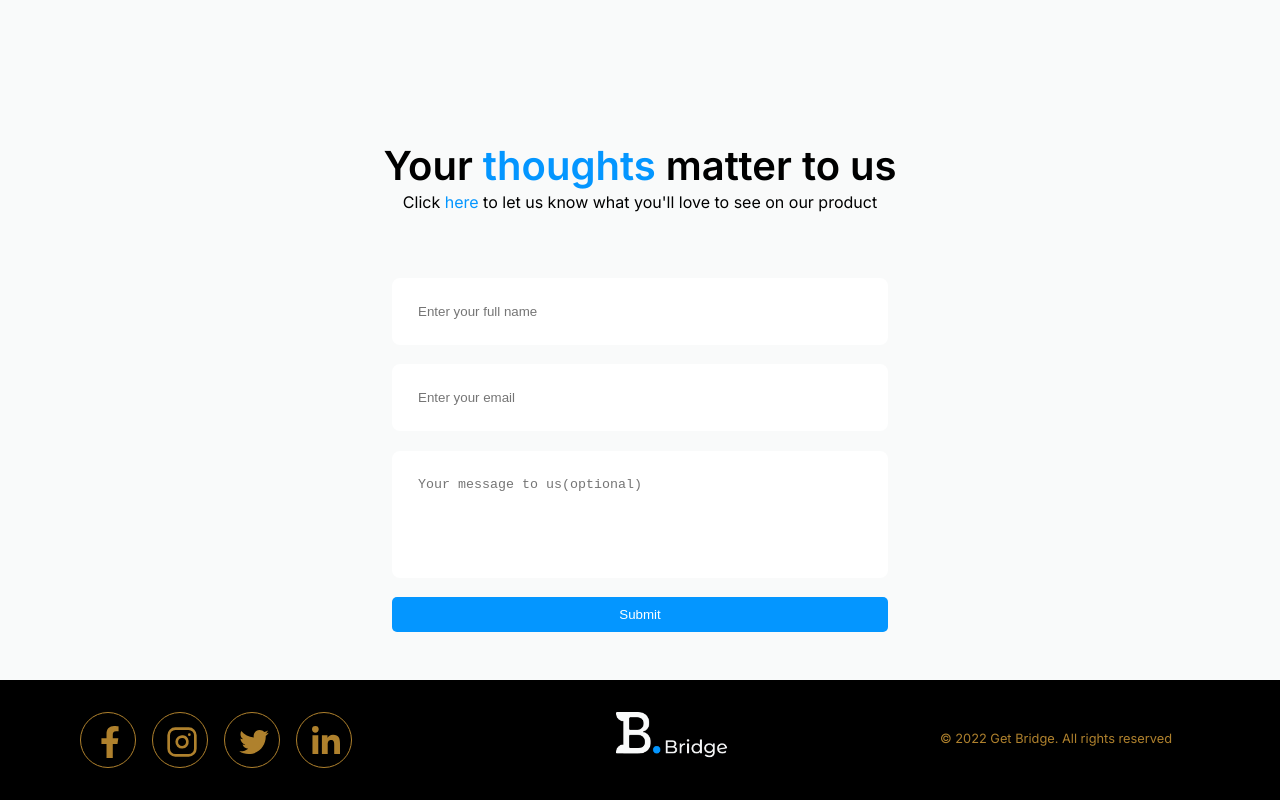
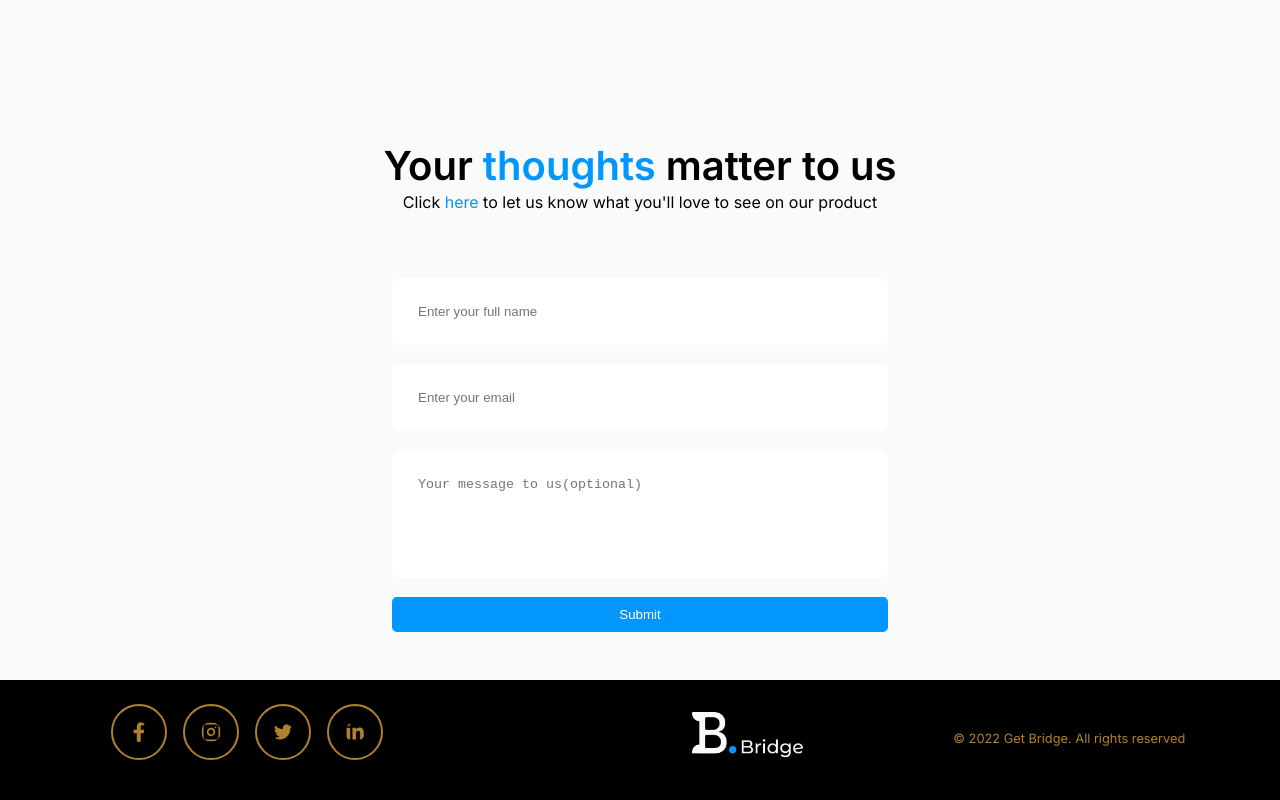
Before and after one commit to Prospertech-github/bridge-landing-page, a React (Create React App) app: page / in a window 1280 px wide. Shown: the part 2349-3149 px from the top of the page. Built offline with nearby package versions, Linux system fonts and the light colour scheme.

Commit message:
FIX: Completed review fix on mobile and desktop

```diff
--- a/src/components/Article/Article.css
+++ b/src/components/Article/Article.css
@@ -82,6 +82,14 @@
 		margin-top: 80px;
 	}
   .services{
-    width: 88%;
+    width: 95%;
   }
+	.services-container{
+	display: flex;
+	flex-direction: column;
+	justify-content: center;
+	align-items: center;
+	width: 100%;
+	gap: 2rem;
 }
+}
--- a/src/components/Footer/Footer.css
+++ b/src/components/Footer/Footer.css
@@ -4,9 +4,8 @@ footer {
 	text-align: center;
 	font-size: 2rem;
 	margin-top: 3rem;
-	display: grid;
-	grid-template-columns: 1fr 1fr 1fr;
-	gap: 2rem;
+	display: flex;
+	justify-content: space-around;
 }
 
 .footer__logo {
@@ -21,25 +20,32 @@ footer {
 
 .footer__socials {
 	display: flex;
-	justify-content: start;
+	justify-content: center;
+	/* align-items: center; */
+	/* justify-content: start; */
 	gap: 1rem;
-	place-items: center;
-	padding-left: 3rem;
+	height: fit-content;
+	/* width: 100%; */
+	height: fit-content;
+	margin-top: -1rem;
+	padding: 0.5rem 1rem;
+	/* place-items: center; */
+	/* padding-left: 3rem; */
 	/* border: 1px solid red; */
 	/* margin-left: 4rem; */
 }
-.footer__socials a {
+/* .footer__socials a {
 	width: 3.5rem;
 	height: 3.5rem;
 	border: 1px solid #af812d;
 	border-radius: 50%;
 	color: #af812d;
 	padding: 0.8rem;
-}
-.footer__socials a:hover {
+} */
+/* .footer__socials a:hover {
 	color: #0496ff;
 	border: 1px solid #0496ff;
-}
+} */
 
 .footer__copyright {
 	/* margin-bottom: 1rem; */
@@ -49,7 +55,19 @@ footer {
 	font-size: 0.8rem;
 	text-align: center;
 }
-
+.footer-icon{
+	border: 2px solid #af812d;
+	border-radius: 50%;
+	padding: 1rem;
+	color: #af812d;
+	width: 100%;
+	height: 100%;
+}
+.footer__socials a{
+	color: #af812d;
+	width: 3.5rem;
+	height: 3.5rem;
+}
 /* @media screen and (max-width: 1024px) {
 	.footer__socials {
 		/* margin-left: -2rem;
@@ -72,12 +90,13 @@ footer {
     width: 100%;
   }
   .footer__socials a{
-    width: 30px;
-    height: 30px;
+    width: 50px;
+    height: 50px;
   }
   .footer-icon{
     font-size: 24px;
     text-align: center;
     margin: auto;
+		padding: 0.5rem;
   }
 }
--- a/src/components/Mainheader/Mainheader.css
+++ b/src/components/Mainheader/Mainheader.css
@@ -33,7 +33,7 @@
 
 @media screen and (max-width: 540px) {
 	.main__header {
-		margin-top: 70px;
+		margin-top: 120px;
 		gap: 1rem;
 	}
 	.header-writeup1 {
--- a/src/components/Navbar/Navbar.css
+++ b/src/components/Navbar/Navbar.css
@@ -35,7 +35,9 @@ nav {
 	position: relative;
 }
 .show__nav {
-	background: red;
+	width: 100%;
+	background: rgb(4, 150, 255);
+	/* background: red; */
 }
 .active-nav::after {
 	content: '';
@@ -64,32 +66,40 @@ nav {
 		position: absolute;
 		top: 100%;
 		left: 0;
-		background-color: red;
 		width: 100%;
 		flex-direction: column;
 		gap: 0;
 		align-items: center;
 		justify-content: center;
 	}
-
+	.logo{
+		width: 3.5rem;
+		height: 3.5rem;
+	}
+	.logo img{
+		width: 100%;
+	}
 	.active-nav,
 	.active-nav::after {
 		display: none;
 	}
+	.nav__links{
+		display: none;
+	}
 
 	.nav__links li {
-		height: 3rem;
+		height: 8rem;
 		width: 100%;
 		box-shadow: -2rem 2rem 5rem rgba(0, 0, 0, 0.1);
-		background-color: green;
 	}
 
 	.nav__links li a {
-		background: rgb(4, 150, 255);
+		/* background: rgb(4, 150, 255); */
 		height: 100%;
 		width: 100%;
 		display: flex;
 		align-items: center;
+		text-align: center;
 		padding: 1rem 5rem 1rem 3rem;
 		color: white;
 	}
```
